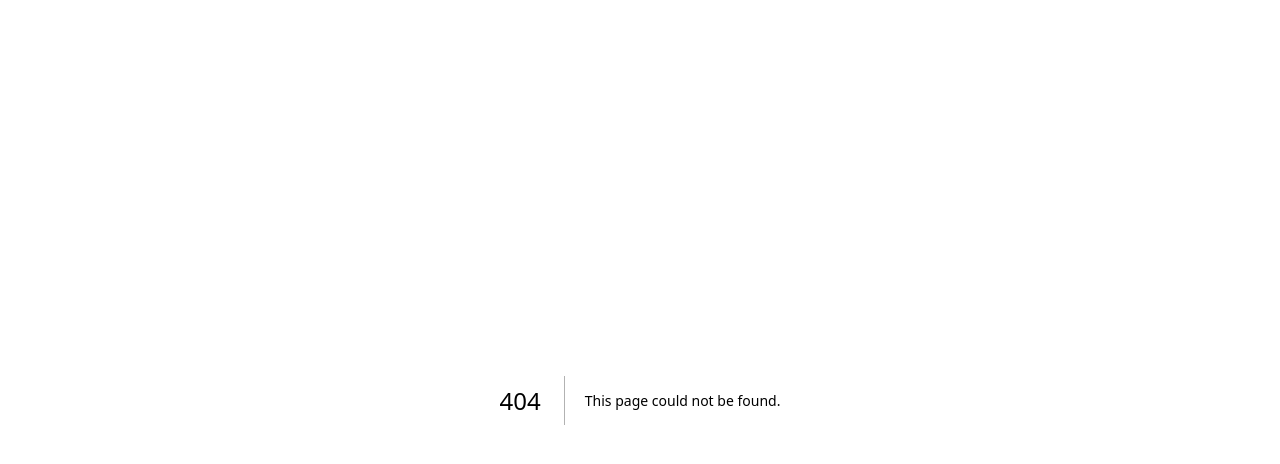
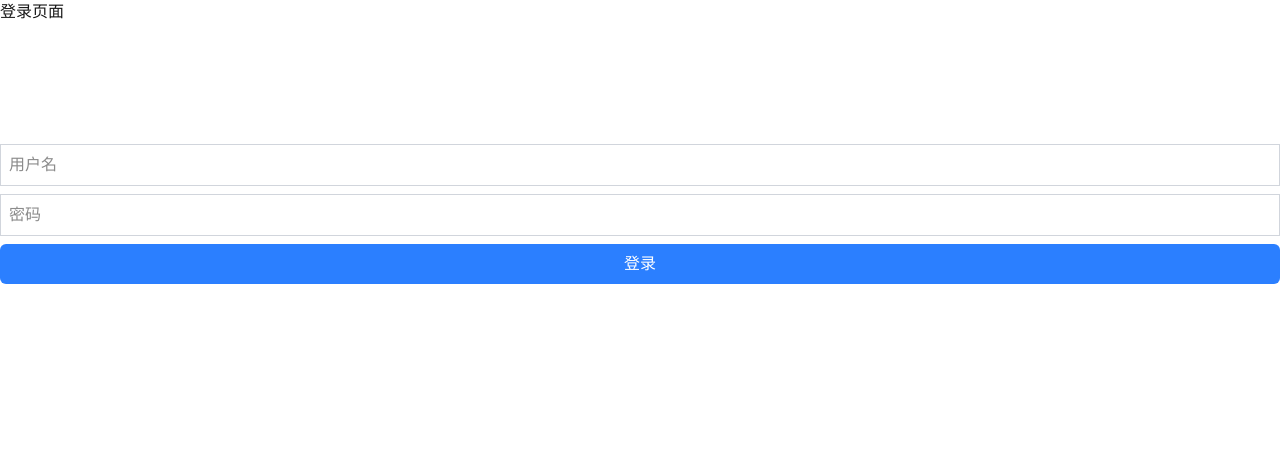
Before and after one commit to 1cutecoder/nextjsdemo, a Next.js app: page /login in a window 1280 px wide. Before the commit this address had no page. Shown: the top 464 px of the page. Built offline with nearby package versions, Linux system fonts and the light colour scheme.

Commit message:
feat: login form action

```diff
--- /dev/null
+++ b/src/app/login/page.tsx
@@ -0,0 +1,34 @@
+"use client";
+export default function Login() {
+  async function handleLogin(id: number, formData: FormData) {
+    const username = formData.get("username");
+    const password = formData.get("password");
+    const form = Object.fromEntries(formData);
+    console.log("handleLogin params: " + username, password, form, id);
+  }
+  const userFunction = handleLogin.bind(null, 1); //绑定id参数
+
+  return (
+    <div>
+      <div>登录页面</div>
+      <div className="flex flex-col gap-2 w-[300px] mx-auto mt-30" />
+      <form action={userFunction} className="flex flex-col gap-2">
+        <input
+          className="border border-gray-300 round-md p-2"
+          type="text"
+          name="username"
+          placeholder="用户名"
+        ></input>
+        <input
+          className="border border-gray-300 round-md p-2"
+          type="text"
+          name="password"
+          placeholder="密码"
+        ></input>
+        <button type="submit" className="bg-blue-500 text-white p-2 rounded-md">
+          登录
+        </button>
+      </form>
+    </div>
+  );
+}
```
